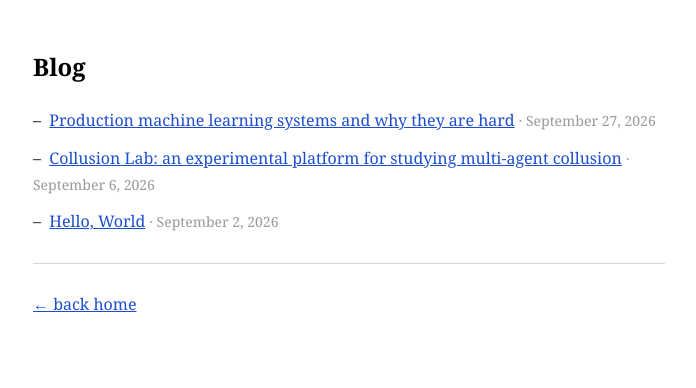
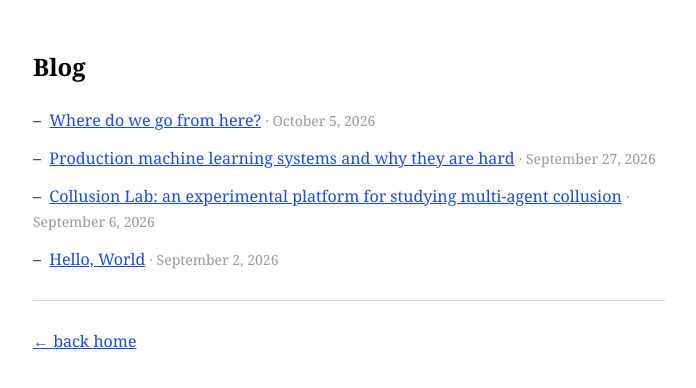
Before and after one commit to tailaiying32/tailaiying32.github.io, a Jekyll site: the page built from blog.html, in a window 1280 px wide. Shown: the top 388 px of the page, without its empty margins (291-987 px from the left). Built offline with Jekyll 4.4.1, drawn with Linux system fonts in a browser that asks for light colours.

Commit message:
finished ml systems post, started big essay

```diff
--- /dev/null
+++ b/_posts/2026-10-05-where-do-we-go-from-here.md
@@ -0,0 +1,5 @@
+---
+layout: post
+title: "Where do we go from here?"
+date: 2026-10-05
+---
```
Also changed, not shown: _posts/2026-09-27-production-ml-systems-and-why-they-are-hard.md (+3 -0 lines).
